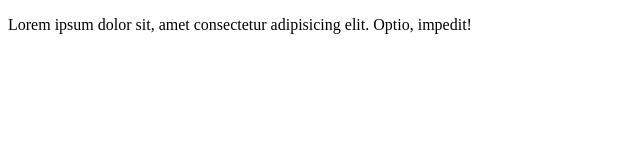
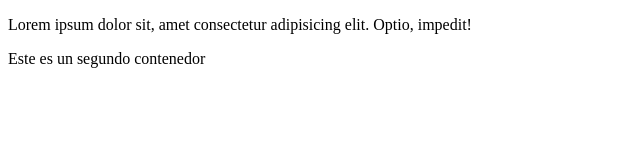
Before and after one commit to marianodegreef/test-repositorio, a plain HTML site: page index.html in a window 1280 px wide. Shown: the whole page, without its empty margins (0-640 px from the left). Drawn offline with Linux system fonts and the light colour scheme.

Commit message:
Commit Creacion de contenedor 2

```diff
--- a/index.html
+++ b/index.html
@@ -8,12 +8,18 @@
 </head>
 <body>
 
-    <!-- DIV CONTENEDOR 4-->
+    <!-- DIV CONTENEDOR 1-->
     <div class="container">
         <div class="row">
             <p>Lorem ipsum dolor sit, amet consectetur adipisicing elit. Optio, impedit!</p>
         </div>
     </div>
+    <!-- DIV CONTENEDOR 2-->
+    <div class="container">
+        <div class="row">
+            <p>Este es un segundo contenedor</p>
+        </div>
+    </div>
 
 </body>
 </html>
```
